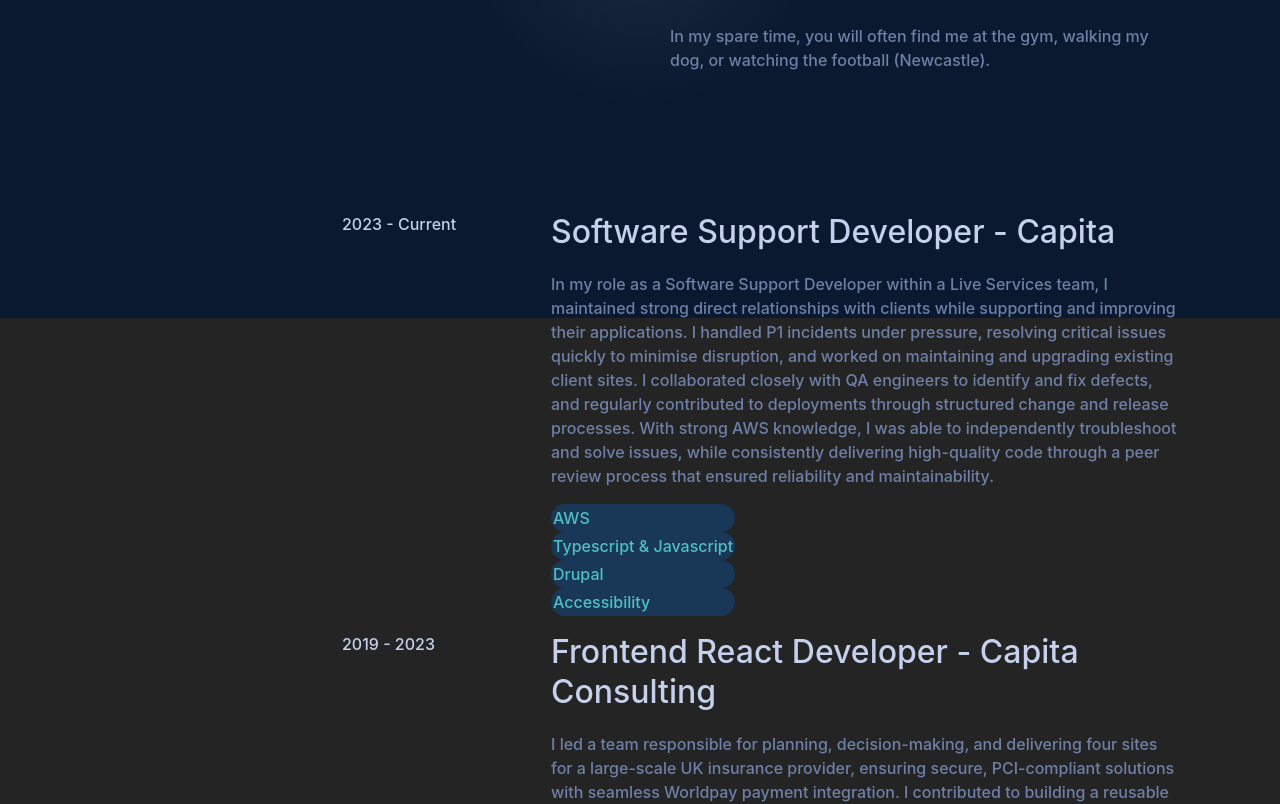
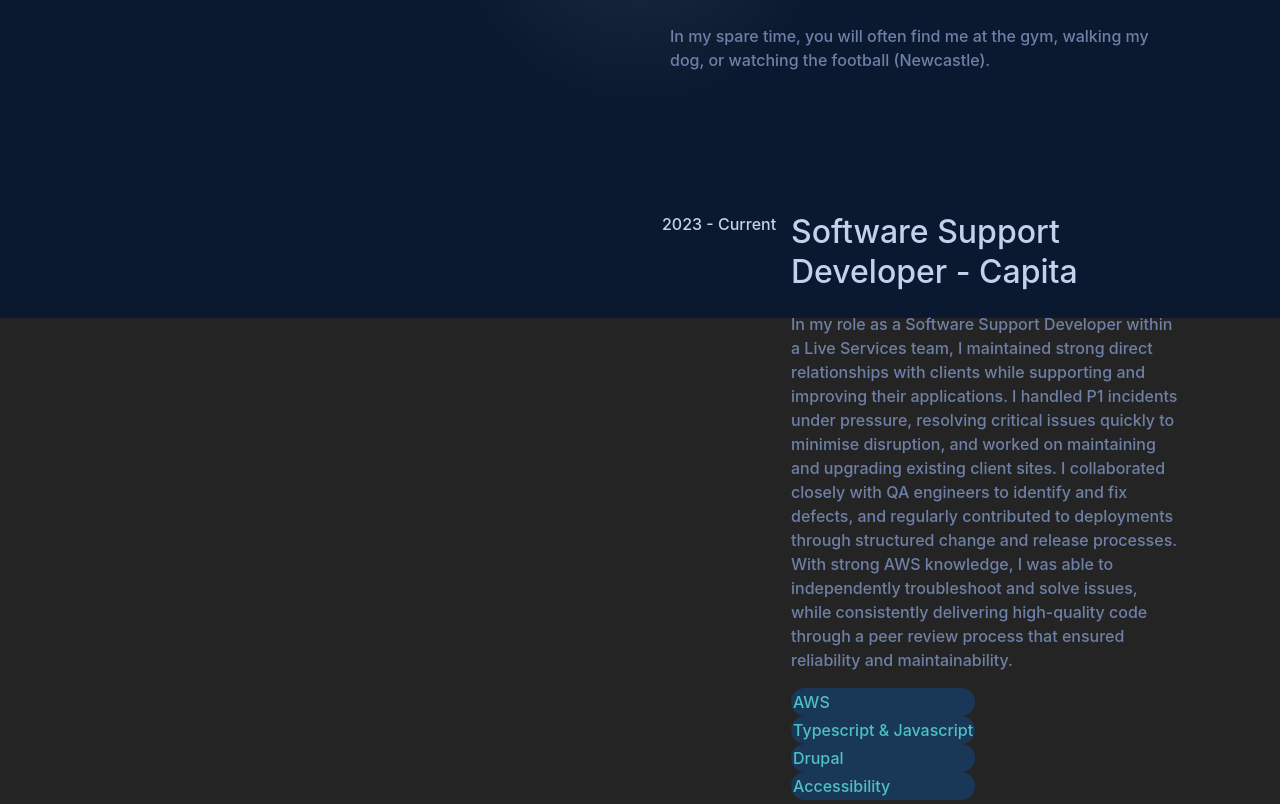
Before and after one commit to alexleech20/alexanderleech.co.uk, a React (Vite) app in the folder vite-project/: page / in a window 1280 px wide. Shown: the part 482-1286 px from the top of the page. Built offline with nearby package versions, Linux system fonts and the light colour scheme.

Commit message:
improved grid system display on desktop for experience cards section

```diff
--- a/vite-project/src/components/homepage.jsx
+++ b/vite-project/src/components/homepage.jsx
@@ -19,8 +19,11 @@
           <AboutMe />
         </div>
       </div>
-      <div className="grid grid-cols-12 gap-4 pt-5">
+      <div className="grid grid-cols-1 gap-4 pt-5">
         {/* <div className="col-span-6"></div> */}
+        <div>
+          {/* <p>split 50/50</p> */}
+        </div>
         <div class="md:col-start-16 col-span-6 pt-10 px-5 text-left">
           <div>
             <ExperienceCards
```
